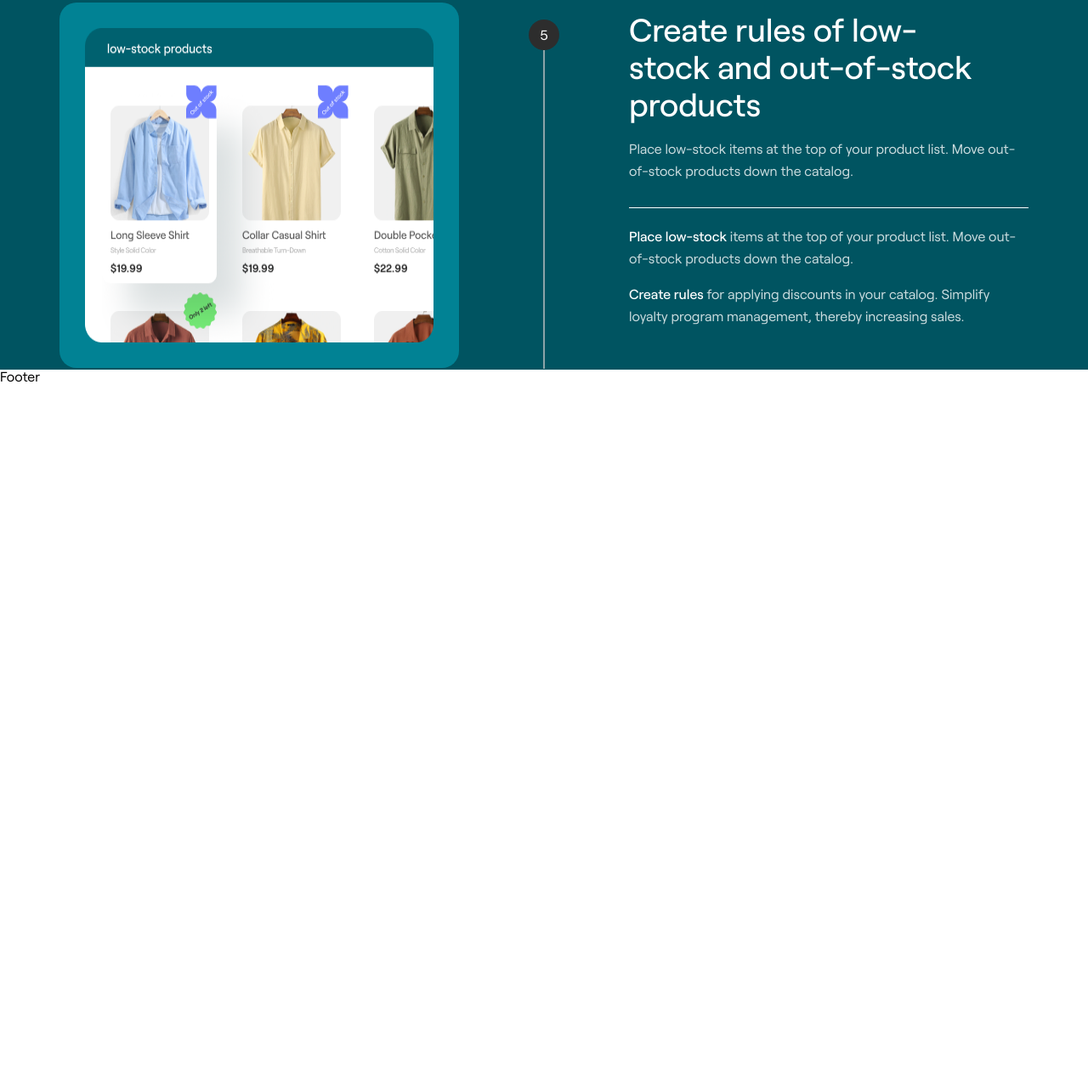
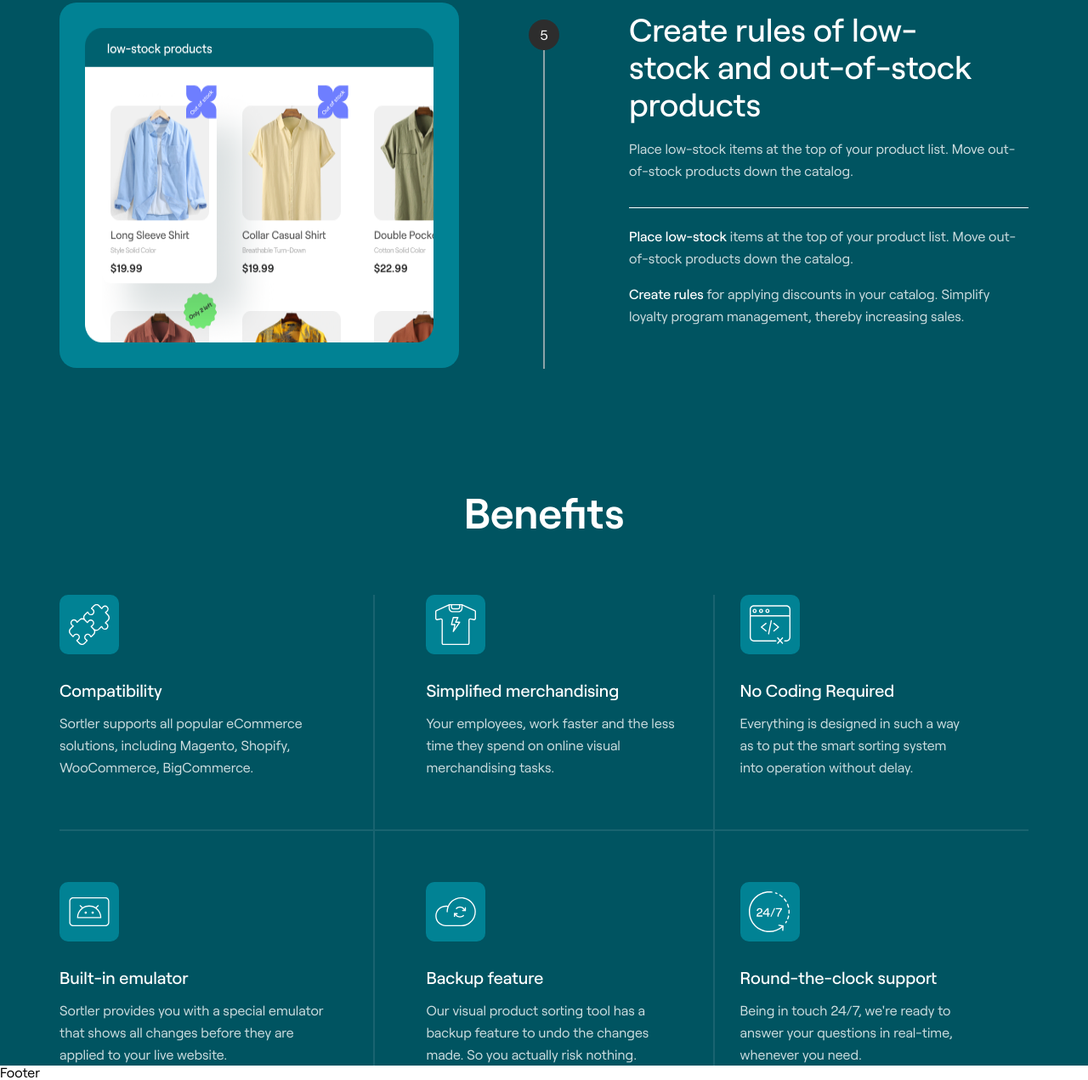
Before and after one commit to duonghiep416/clothes-ecommerce, a website: page index.html in a window 1280 px wide. Shown: the part 3939-5210 px from the top of the page at 85% size. Before the commit the page ends 4391 px from the top, so only its background shows below. Drawn offline with Linux system fonts and the light colour scheme.

Commit message:
Complete features section

```diff
--- a/assets/js/main.js
+++ b/assets/js/main.js
@@ -34,6 +34,10 @@ function fadeInNavbar() {
     });
 }
 
+function getElement(el) {
+    return document.querySelector(el);
+}
+
 window.addEventListener("load", () => {
     fadeInNavbar();
 });
--- a/index.html
+++ b/index.html
@@ -62,6 +62,12 @@
             load("#works", "./template/works.html");
         </script>
 
+        <!-- Features -->
+        <section class="features" id="features"></section>
+        <script>
+            load("#features", "./template/features.html");
+        </script>
+
         <!-- Footer -->
         <footer id="footer"></footer>
         <script>
--- a/scss/base/_variables.scss
+++ b/scss/base/_variables.scss
@@ -14,4 +14,5 @@
     --section-desc-color: rgba(255, 255, 255, 0.8);
     --works-img-border-color: #018294;
     --number-works-item-bg-color: #f7d047;
+    --features-icon-bg-color: #018294;
 }
--- a/scss/component/_button.scss
+++ b/scss/component/_button.scss
@@ -17,7 +17,6 @@
     border: 1px solid var(--text-light-dark-color);
     @include abstracts.breakpoint(xl) {
         width: 164px;
-        height: 50px;
         font-size: 1.5rem;
     }
 
--- /dev/null
+++ b/scss/layout/_features.scss
@@ -0,0 +1,132 @@
+@use "../abstracts";
+
+.features {
+    background: var(--services-bg-color);
+    &__inner {
+        padding: 0 120px;
+        @include abstracts.breakpoint(xxl) {
+            padding: 0;
+        }
+    }
+    &__list {
+        display: grid;
+        grid-template-columns: 0.93fr 1fr 0.93fr;
+        grid-template-rows: repeat(2, 1fr);
+        height: auto;
+        background: rgb(241, 241, 241, 0.1);
+        grid-gap: 2px;
+        & > :nth-child(-n + 3) {
+            padding-bottom: 60px;
+        }
+
+        & > :nth-child(n + 4):nth-child(-n + 6) {
+            padding-top: 60px;
+        }
+
+        & > :nth-child(3n + 1) {
+            padding-right: 40px;
+        }
+
+        & > :nth-child(3n + 2) {
+            padding-left: 60px;
+            padding-right: 40px;
+        }
+
+        & > :nth-child(3n + 3) {
+            padding-left: 30px;
+            padding-right: 70px;
+        }
+
+        @include abstracts.breakpoint(xl) {
+            & > :nth-child(-n + 3) {
+                padding-bottom: 30px;
+            }
+
+            & > :nth-child(3n + 3) {
+                padding-left: 30px;
+                padding-right: 20px;
+            }
+
+            & > :nth-child(3n + 2) {
+                padding-left: 30px;
+                padding-right: 20px;
+            }
+
+            & > :nth-child(3n + 1) {
+                padding-right: 20px;
+            }
+
+            & > :nth-child(n + 4):nth-child(-n + 6) {
+                padding-top: 30px;
+            }
+        }
+
+        @include abstracts.breakpoint(lg) {
+            grid-template-columns: repeat(2, 1fr);
+            grid-template-rows: repeat(3, 1fr);
+            & > :nth-child(-n + 2) {
+                padding-bottom: 30px;
+            }
+
+            & > :nth-child(n + 3):nth-child(-n + 4) {
+                padding-top: 30px;
+            }
+
+            & > :nth-child(2n + 1) {
+                padding-left: 0;
+                padding-right: 40px;
+            }
+
+            & > :nth-child(2n) {
+                padding-left: 30px;
+                padding-right: 20px;
+            }
+        }
+
+        @include abstracts.breakpoint(sm) {
+            grid-gap: 0;
+            background: transparent;
+            grid-template-columns: 1fr;
+            grid-template-rows: repeat(6, auto);
+            & > :nth-child(n) {
+                padding: 0 20px 30px 0 !important;
+            }
+        }
+    }
+
+    &__item {
+        background: var(--services-bg-color);
+    }
+
+    &__icon {
+        width: 70px;
+        height: 70px;
+        border-radius: 10px;
+        background: var(--features-icon-bg-color);
+        display: flex;
+        align-items: center;
+        justify-content: center;
+        margin-bottom: 30px;
+    }
+
+    &__item-title {
+        font-size: 2rem;
+        font-weight: 500;
+        line-height: 120%;
+        color: var(--white);
+        margin-bottom: 14px;
+    }
+
+    &__item-desc {
+        font-size: 1.6rem;
+        font-weight: 400;
+        line-height: 162.5%;
+        color: var(--section-desc-color);
+    }
+}
+
+@include abstracts.breakpoint(sm) {
+    .container {
+        --grid-gutter-x: 40px;
+    }
+}
--- a/scss/layout/_index.scss
+++ b/scss/layout/_index.scss
@@ -2,4 +2,5 @@
 @forward "./hero";
 @forward "./services";
 @forward "./works";
+@forward "./features";
 @forward "./footer";
--- a/scss/layout/_works.scss
+++ b/scss/layout/_works.scss
@@ -54,7 +54,7 @@
         width: 100%;
         height: 430px;
         @include abstracts.breakpoint(sm) {
-            height: 306.489px;
+            height: auto;
             padding: 24px;
         }
     }
@@ -69,7 +69,7 @@
         }
 
         @include abstracts.breakpoint(sm) {
-            width: 335px;
+            max-width: 400px;
             height: 306.489px;
         }
     }
--- /dev/null
+++ b/template/features.html
@@ -0,0 +1,73 @@
+<div class="container">
+    <div class="features__inner">
+        <h2 class="features__title section__title">Benefits</h2>
+        <div class="features__list">
+            <div class="features__item">
+                <div class="features__icon">
+                    <img
+                        src="./assets/icons/features/compatibility.svg"
+                        alt=""
+                    />
+                </div>
+                <h3 class="features__item-title">Compatibility</h3>
+                <p class="features__item-desc">
+                    Sortler supports all popular eCommerce solutions, including
+                    Magento, Shopify, WooCommerce, BigCommerce.
+                </p>
+            </div>
+            <div class="features__item">
+                <div class="features__icon">
+                    <img
+                        src="./assets/icons/features/merchandising.svg"
+                        alt=""
+                    />
+                </div>
+                <h3 class="features__item-title">Simplified merchandising</h3>
+                <p class="features__item-desc">
+                    Your employees, work faster and the less time they spend on
+                    online visual merchandising tasks.
+                </p>
+            </div>
+            <div class="features__item">
+                <div class="features__icon">
+                    <img src="./assets/icons/features/code.svg" alt="" />
+                </div>
+                <h3 class="features__item-title">No Coding Required</h3>
+                <p class="features__item-desc">
+                    Everything is designed in such a way as to put the smart
+                    sorting system into operation without delay.
+                </p>
+            </div>
+            <div class="features__item">
+                <div class="features__icon">
+                    <img src="./assets/icons/features/build-in.svg" alt="" />
+                </div>
+                <h3 class="features__item-title">Built-in emulator</h3>
+                <p class="features__item-desc">
+                    Sortler provides you with a special emulator that shows all
+                    changes before they are applied to your live website.
+                </p>
+            </div>
+            <div class="features__item">
+                <div class="features__icon">
+                    <img src="./assets/icons/features/back-up.svg" alt="" />
+                </div>
+                <h3 class="features__item-title">Backup feature</h3>
+                <p class="features__item-desc">
+                    Our visual product sorting tool has a backup feature to undo
+                    the changes made. So you actually risk nothing.
+                </p>
+            </div>
+            <div class="features__item">
+                <div class="features__icon">
+                    <img src="./assets/icons/features/clock.svg" alt="" />
+                </div>
+                <h3 class="features__item-title">Round-the-clock support</h3>
+                <p class="features__item-desc">
+                    Being in touch 24/7, we're ready to answer your questions in
+                    real-time, whenever you need.
+                </p>
+            </div>
+        </div>
+    </div>
+</div>
```
Also changed, not shown: assets/css/main.css, assets/icons/features/back-up.svg (added), assets/icons/features/build-in.svg (added), assets/icons/features/clock.svg (added), assets/icons/features/code.svg (added), assets/icons/features/compatibility.svg (added), assets/icons/features/merchandising.svg (added), 2 other files.
